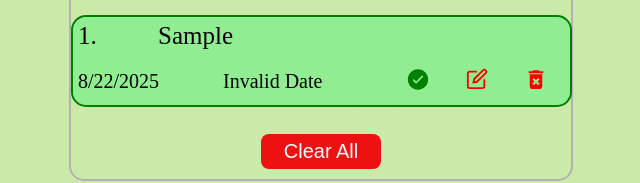
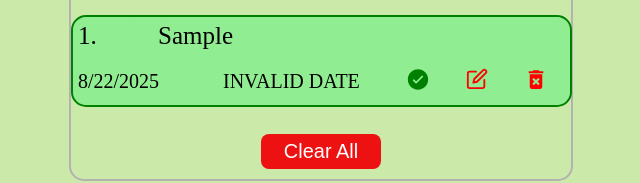
Before and after one commit to Amarjit-Gupta/Todo-List-new, a React (Vite) app: page / in a window 1280 px wide. Both pictures are taken after typing "Sample" into the empty fields and a click on the button "Add". Shown: the part 219-402 px from the top of the page, without its empty margins (319-959 px from the left). Built offline with nearby package versions, Linux system fonts and the light colour scheme.

Commit message:
first-commit

```diff
--- a/src/App.jsx
+++ b/src/App.jsx
@@ -150,13 +150,7 @@ const App = () => {
             <div className="item item2">{v.todo}</div>
             <div className="item item3">
               <div className="item3-child">{v.date}</div>
-              <div className="item3-child">
-                {new Date(`1970-01-01T${v.time}`).toLocaleTimeString([], {
-    hour: "2-digit",
-    minute: "2-digit",
-    hour12: true
-  })}
-              </div>
+              <div className="item3-child">{new Date(`1970-01-01T${v.time}`).toLocaleTimeString([], { hour: "2-digit", minute: "2-digit", hour12: true }).toUpperCase()}</div>
             </div>
             <div className="item item4">
               <div className="item4-child"><div onClick={() => { handleDone(v.id) }}>{v.done ? <MdCancel className="d1"/>
```
